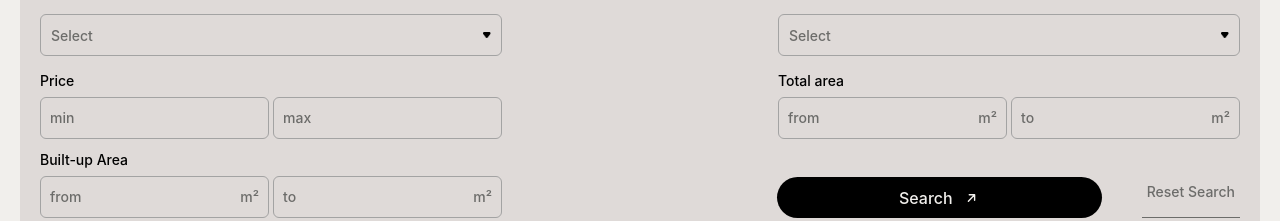
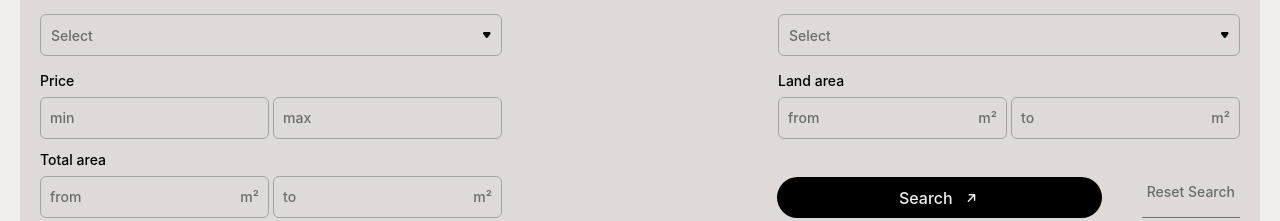
Before and after one commit to WhiteHanClean/Building, a Next.js app: page /Rent/Rent in a window 1280 px wide. Shown: the part 364-585 px from the top of the page. Built offline with nearby package versions, Linux system fonts and the light colour scheme; no server answers; a web font is replaced by a local one.

Commit message:
mini rewrok form

```diff
--- a/en.json
+++ b/en.json
@@ -199,7 +199,9 @@
       "realEstate": "Real estate",
       "select": "Select",
       "additionalFeatures": "Additional features",
-      "totalArea": "Total area"
+      "totalArea": "Total area",
+      "landArea" : "Land area",
+      "livingArea" : "Living area"
     },
     "rentRealEstate":"Real estate rental",
     "listOffer": {
--- a/ru.json
+++ b/ru.json
@@ -198,7 +198,9 @@
     "realEstate": "Недвижимость",
     "select": "Выбрать",
     "additionalFeatures": "Количество комнат",
-    "totalArea": "Общая площадь"
+    "totalArea": "Общая площадь",
+    "landArea" : "Площадь участка",
+    "livingArea" : "Жилая площадь"
   },
   "rentRealEstate": "Аренда недвижимости",
   "listOffer": {
--- a/src/components/FilterForm/FilterForm.tsx
+++ b/src/components/FilterForm/FilterForm.tsx
@@ -172,8 +172,11 @@ const FilterForm = ({ titleSection, setFilterParams }: Props) => {
       pricMax: "",
     };
     dispatch(setFormMain(mainForm));
+    setSelectedRealEstate("");
     setFilterParams({ isFilter: false });
   };
+
+  const [selectedRealEstate, setSelectedRealEstate] = useState("");
 
   return (
     <section className={s.filter_section}>
@@ -193,7 +196,10 @@ const FilterForm = ({ titleSection, setFilterParams }: Props) => {
                       id="RealEstate"
                       name="RealEstate"
                       className={`${s.form_select} ${s.custom_select}`}
-                      onChange={formik.handleChange}
+                      onChange={(e) => {
+                        formik.handleChange(e);
+                        setSelectedRealEstate(e.target.value);
+                      }}
                       onBlur={formik.handleBlur}
                       value={formik.values.RealEstate}
                     >
@@ -397,7 +403,12 @@ const FilterForm = ({ titleSection, setFilterParams }: Props) => {
                   className={`${s.form_wrapper_item} ${s.form_wrapper_itemArea}`}
                 >
                   <label className={s.form_label} htmlFor="areaMin">
-                    {t("buyingRealEstate.totalArea")}
+                    {selectedRealEstate === "Villa"
+                      ? t("buyingRealEstate.landArea")
+                      : selectedRealEstate === "Apartment"
+                        ? t("buyingRealEstate.livingArea")
+                        : t("buyingRealEstate.landArea")
+                    }
                   </label>
                   <div className={s.form_inputsWrapper}>
                     <div className={s.form_inputWrapper}>
@@ -445,7 +456,12 @@ const FilterForm = ({ titleSection, setFilterParams }: Props) => {
                   className={`${s.form_wrapper_item} ${s.form_wrapper_itemArea}`}
                 >
                   <label className={s.form_label} htmlFor="areaHouseMin">
-                    {t("main.searchBar.squere")}
+                  {selectedRealEstate === "Villa"
+                      ? t("main.searchBar.squere")
+                      : selectedRealEstate === "Apartment"
+                        ? t("buyingRealEstate.totalArea")
+                        : t("buyingRealEstate.totalArea")
+                    }
                   </label>
                   <div className={s.form_inputsWrapper}>
                     <div className={s.form_inputWrapper}>
@@ -507,8 +523,7 @@ const FilterForm = ({ titleSection, setFilterParams }: Props) => {
                   </div>
 
                   <div
-                    className={`${s.form_wrapper_button_reset} ${
-                      currentLanguage === "en" ? s.marginLeftEn : s.marginLeftRu
+                    className={`${s.form_wrapper_button_reset} ${currentLanguage === "en" ? s.marginLeftEn : s.marginLeftRu
                       }`}
                   >
                     <button
```
Lines whose indentation alone changed are shown as unchanged.
